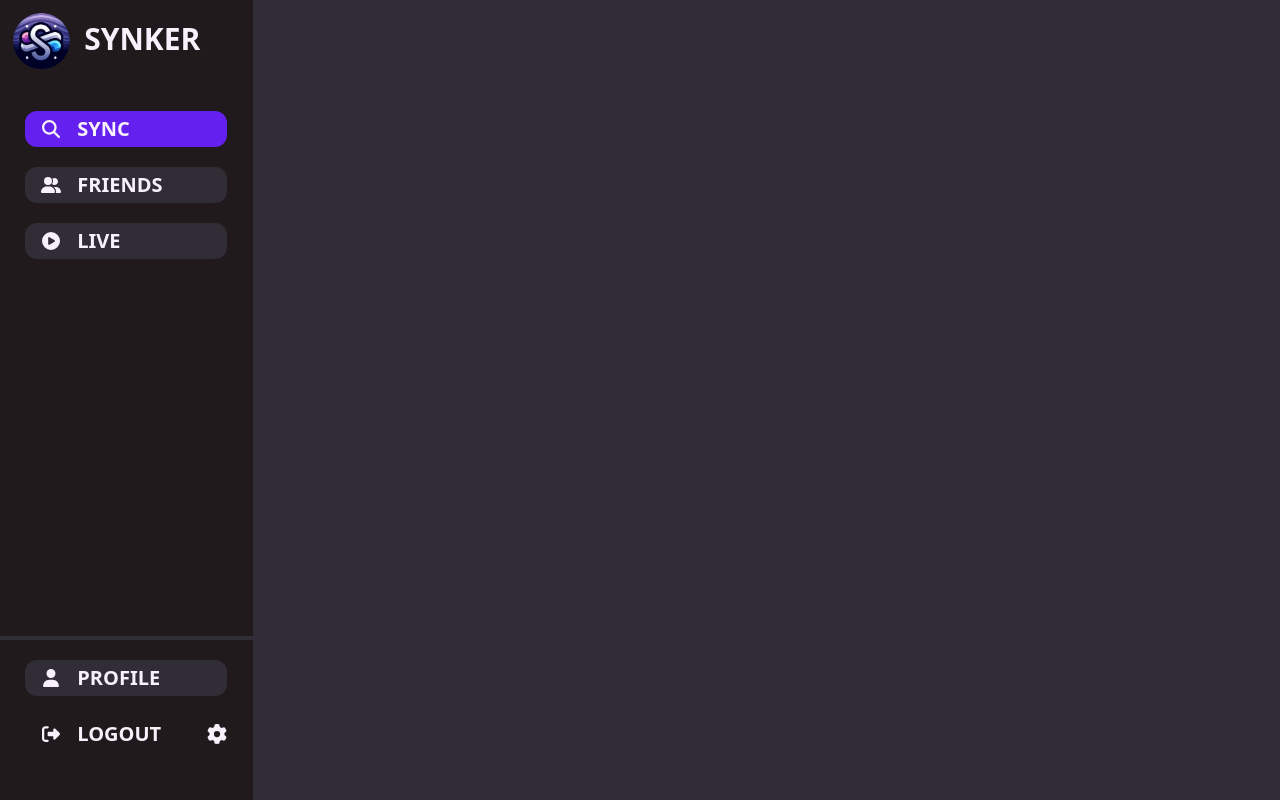
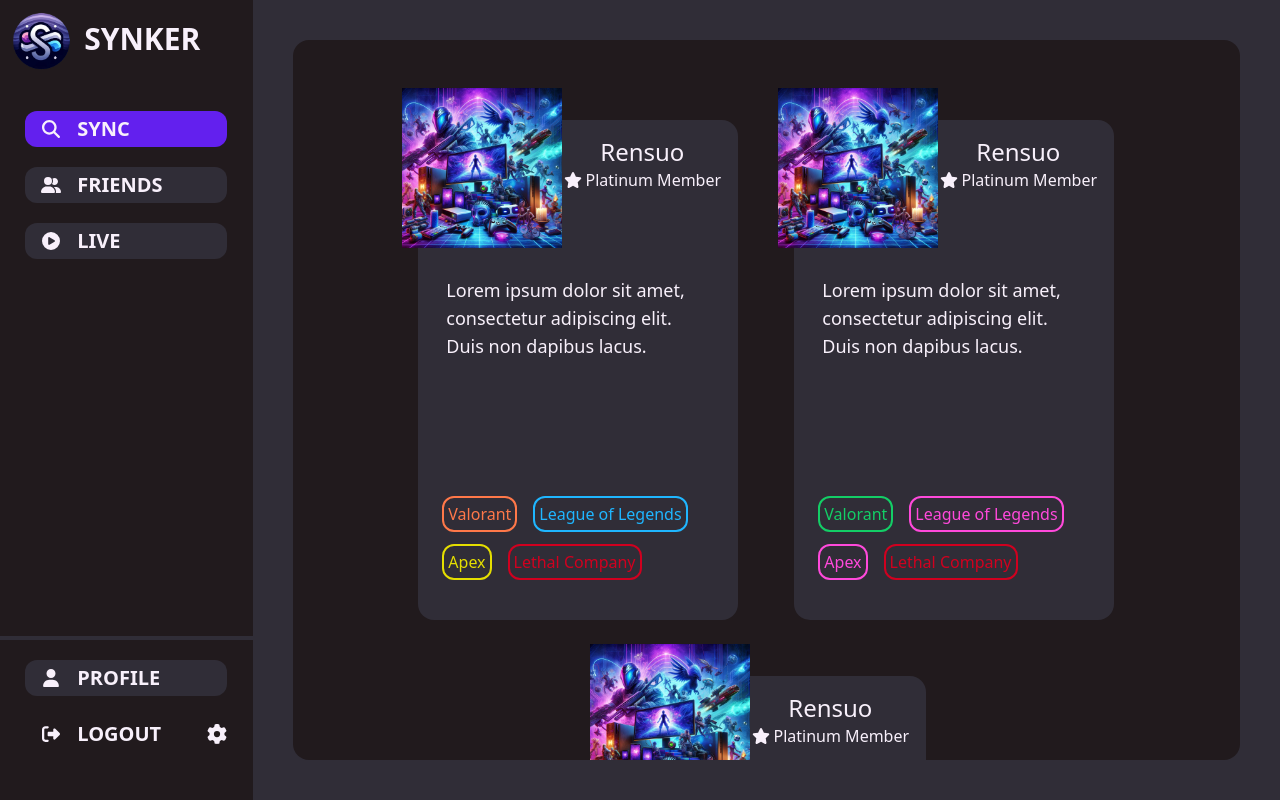
Before and after one commit to varangill/Synker, a React (Vite) app in the folder client/: page /sync in a window 1280 px wide. Built offline with nearby package versions, Linux system fonts and the light colour scheme; a web font is replaced by a local one.

Commit message:
basic profile card

```diff
--- /dev/null
+++ b/client/src/ui/components/ProfileCard.tsx
@@ -0,0 +1,80 @@
+import React from "react";
+import { FontAwesomeIcon } from "@fortawesome/react-fontawesome";
+import { faStar } from "@fortawesome/free-solid-svg-icons";
+
+interface ProfileProps {
+  gameTags: string[];
+  username: string;
+  description: string;
+  profilePicture: string;
+  membership: string;
+}
+
+const ProfileCard: React.FC<ProfileProps> = ({
+  profilePicture,
+  username,
+  description,
+  gameTags,
+  membership,
+}) => {
+  // const authenticated = useContext(Authenticated)
+  // Needs to pass a profile through
+  // let authenticated = true;
+
+  const colorClasses = [
+    "text-red border-red",
+    "text-blue border-blue",
+    "text-green border-green",
+    "text-yellow border-yellow",
+    "text-pink border-pink",
+    "text-orange border-orange",
+  ];
+
+  // TODO: assign colors to specific games from the database
+  function getColor() {
+    const randomIndex = Math.floor(Math.random() * colorClasses.length);
+    return colorClasses[randomIndex];
+  }
+
+  return (
+    <div className="profile-container relative w-80 bg-gray-100 rounded-2xl flex flex-col h-[500px] p-4">
+      <div className="flex items-center">
+        <img
+          className="profile-pic w-40 h-40 object-cover absolute -top-8 -left-4"
+          src={profilePicture}
+          alt="Profile"
+        />
+        <div className="flex-grow text-center">
+          <div className="username text-white text-2xl ml-32">{username}</div>
+          {membership === "Platinum" && (
+            <div className="membership-level text-white flex justify-center items-center pb-2 gap-1 ml-32">
+              <FontAwesomeIcon icon={faStar} />
+              Platinum Member
+            </div>
+          )}
+        </div>
+      </div>
+      <div className="desc text-white mt-16 text-lg p-3 w-full overflow-hidden text-ellipsis break-words">
+        {description}
+      </div>
+      <div className="invis-box flex-grow"></div>
+      <div className="tag-container p-1 flex flex-wrap gap-2">
+        {gameTags.map((option, index) => (
+          <div key={index} className="w-fit rounded-xl m-1 h-8 bg-gray-10">
+            <div
+              className={`${
+                getColor() || "text-gray-800"
+              } whitespace-nowrap rounded-xl border-2 p-1`}
+            >
+              {option}
+            </div>
+          </div>
+        ))}
+      </div>
+      <div className="btn-container w-full justify-end flex pr-3"></div>
+      <div className="space pb-5"></div>
+    </div>
+  );
+};
+
+export default ProfileCard;
--- a/client/src/ui/pages/ProfilePage.tsx
+++ b/client/src/ui/pages/ProfilePage.tsx
@@ -1,10 +1,8 @@
 import "../../App.css";
 import Navigation from "../components/Navigation.tsx";
 import Profile from "../components/Profile.tsx";
-import background from "../assets/images/background.png";
 import { getData } from "../../api/index.ts";
 import { useEffect } from "react";
-import { User } from "../../models/User.tsx";
 import testUser from "../../test/testUser.tsx";
 
 export default function ProfilePage() {
--- a/client/src/ui/pages/SyncPage.tsx
+++ b/client/src/ui/pages/SyncPage.tsx
@@ -1,11 +1,37 @@
 import("../../App.css");
 import Navigation from "../components/Navigation.tsx";
+import ProfileCard from "../components/ProfileCard.tsx";
+import testUser from "../../test/testUser.tsx";
 
 export default function SyncPage() {
   return (
     <div className="App flex flex-row bg-gray-100 h-screen">
       <Navigation />
-      <div className="lsync-screen-container flex flex-row w-full h-full flex-wrap overflow-y-scroll overflow-x-hidden p-10"></div>
+      <div className="sync-screen-container flex w-full flex-wrap overflow-x-hidden p-10 gap-10 h-full justify-center">
+        <div className="sync-container flex flex-wrap bg-gray-200 w-full h-full rounded-2xl items-center justify-center gap-14 overflow-y-scroll no-scrollbar p-20">
+          <ProfileCard
+            profilePicture={testUser.getProfilePicture()}
+            username={testUser.getUsername()}
+            description={testUser.getDescription()}
+            gameTags={testUser.getGameTags()}
+            membership={testUser.getMembership()}
+          />
+          <ProfileCard
+            profilePicture={testUser.getProfilePicture()}
+            username={testUser.getUsername()}
+            description={testUser.getDescription()}
+            gameTags={testUser.getGameTags()}
+            membership={testUser.getMembership()}
+          />
+          <ProfileCard
+            profilePicture={testUser.getProfilePicture()}
+            username={testUser.getUsername()}
+            description={testUser.getDescription()}
+            gameTags={testUser.getGameTags()}
+            membership={testUser.getMembership()}
+          />
+        </div>
+      </div>
     </div>
   );
 }
```
